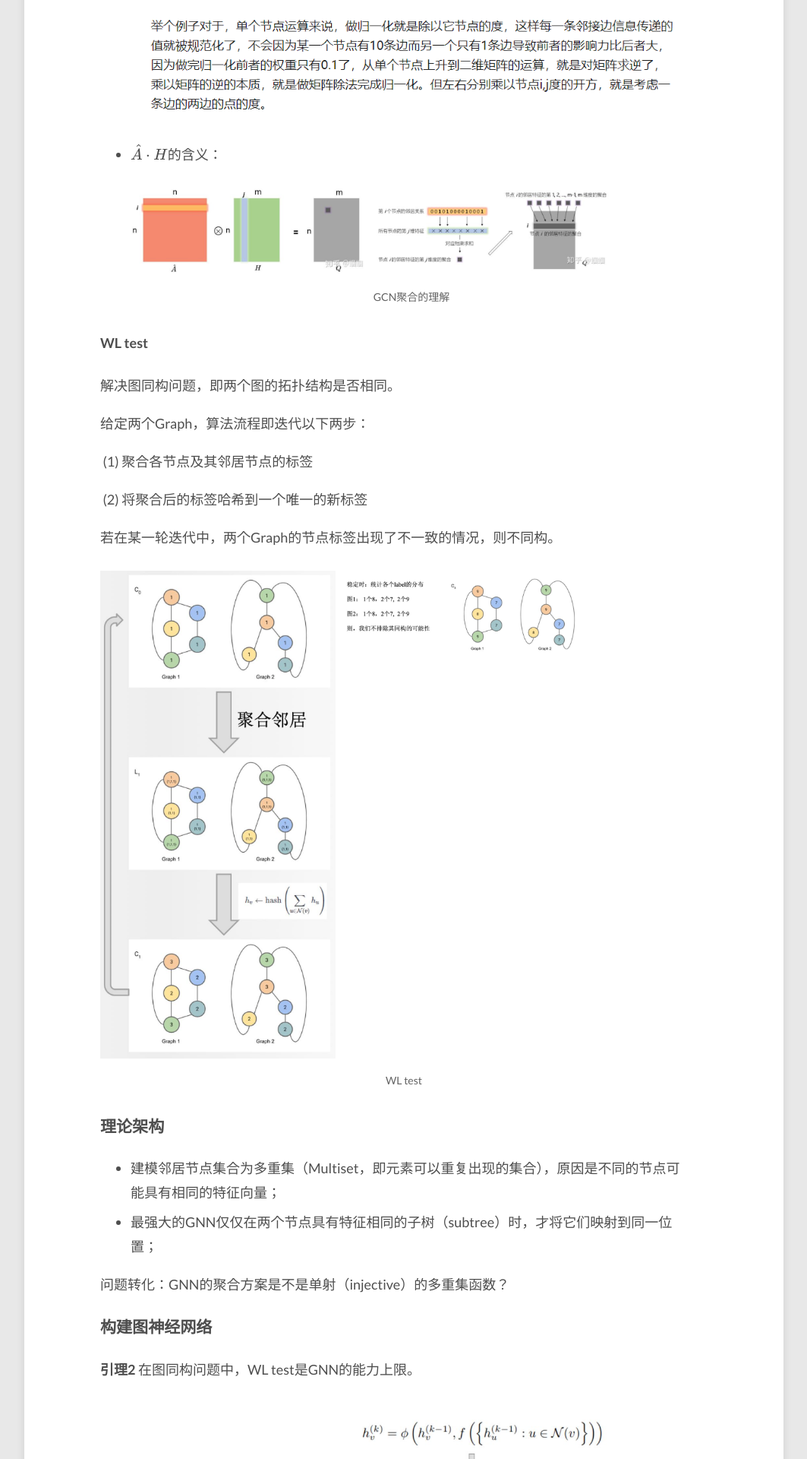
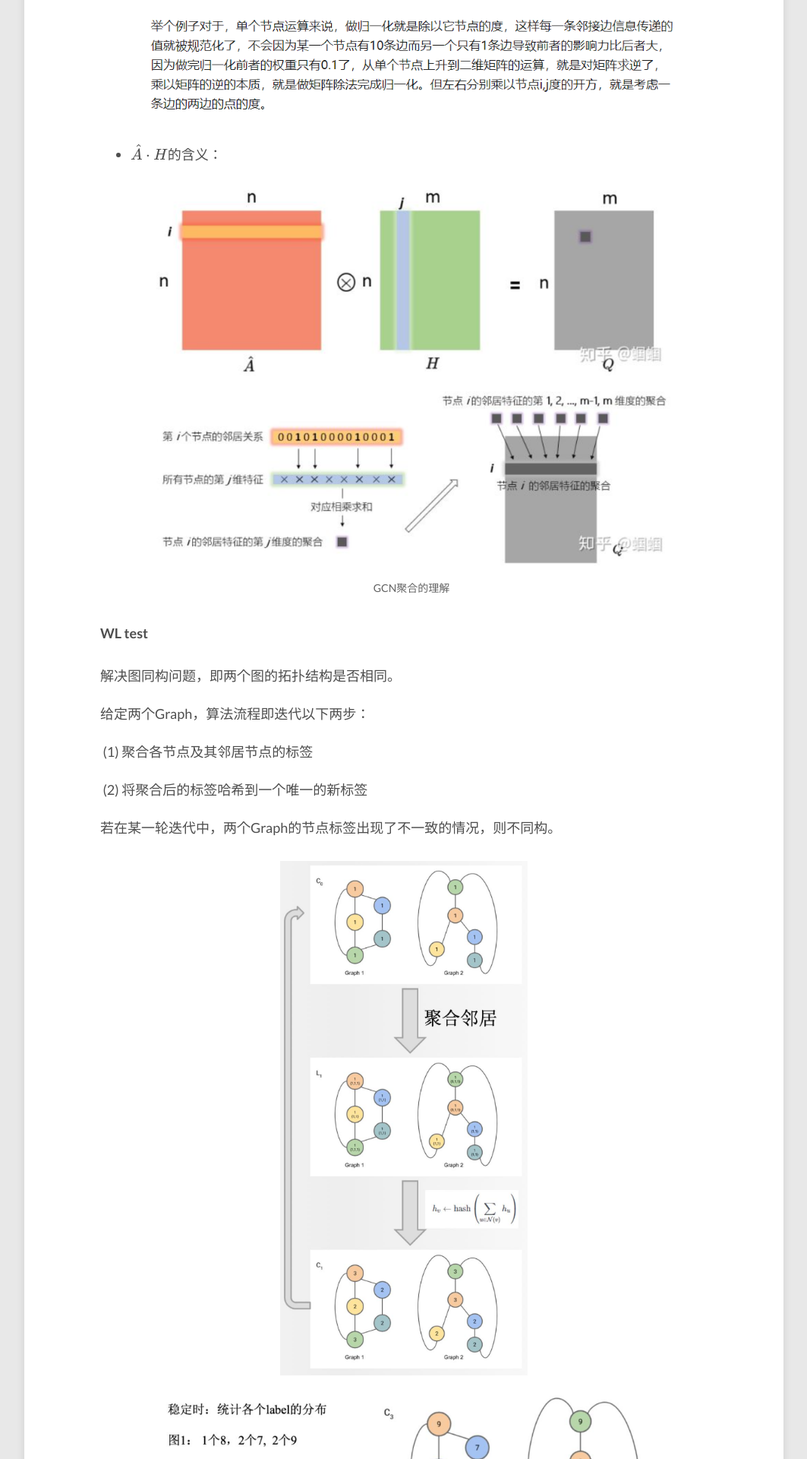
Before and after one commit to E0HYL/BLOG-OF-E0, a Jekyll site: the page built from _posts/2020-06-13-GIN.md, in a window 1280 px wide. Shown: the part 1944-3864 px from the top of the page at 76% size, without its empty margins (108-1171 px from the left). Built offline with Jekyll 4.4.1, drawn with Linux system fonts in a browser that asks for light colours; nearby versions of some CDN libraries; formulas are drawn with MathJax 3; comment, search, counter and statistics services are not loaded.

Commit message:
scale img

```diff
--- a/_posts/2020-06-13-GIN.md
+++ b/_posts/2020-06-13-GIN.md
@@ -56,9 +56,9 @@ $$H^{l+1}=\sigma(\widetilde{D}^{-\frac{1}{2}}\widetilde{A}\widetilde{D}^{-\frac{
 
 - $$\hat{A}\cdot{H}$$的含义：
 
-  <figure class="half">
-  	<img src="{{ site.url }}/images/2020-06-13-GIN/image-20200613233648758.png" alt="image-20200613233648758" />
-  	<img src="{{ site.url }}/images/2020-06-13-GIN/image-20200613233831780.png" alt="image-20200613233831780" />
+  <figure>
+  	<img src="{{ site.url }}/images/2020-06-13-GIN/image-20200613233648758.png" alt="image-20200613233648758" style="zoom: 80%;" />
+  	<img src="{{ site.url }}/images/2020-06-13-GIN/image-20200613233831780.png" alt="image-20200613233831780" style="zoom: 80%;" />
   	<figcaption>GCN聚合的理解</figcaption>
   </figure>
 
@@ -76,9 +76,9 @@ $$H^{l+1}=\sigma(\widetilde{D}^{-\frac{1}{2}}\widetilde{A}\widetilde{D}^{-\frac{
 
 若在某一轮迭代中，两个Graph的节点标签出现了不一致的情况，则不同构。
 
-<figure class="half">
-	<img src="{{ site.url }}/images/2020-06-13-GIN/image-20200613223438407.png" alt="image-20200613223438407" />
-	<img src="{{ site.url }}/images/2020-06-13-GIN/image-20200613224941397.png" alt="image-20200613224941397" />
+<figure>
+	<img src="{{ site.url }}/images/2020-06-13-GIN/image-20200613223438407.png" alt="image-20200613223438407" style="zoom: 75%;" />
+	<img src="{{ site.url }}/images/2020-06-13-GIN/image-20200613224941397.png" alt="image-20200613224941397" style="zoom: 70%;" />
 	<figcaption>WL test</figcaption>
 </figure>
 
@@ -93,7 +93,7 @@ $$H^{l+1}=\sigma(\widetilde{D}^{-\frac{1}{2}}\widetilde{A}\widetilde{D}^{-\frac{
 
 **引理2** 在图同构问题中，WL test是GNN的能力上限。
 
-<figure><img src="{{ site.url }}/images/2020-06-13-GIN/image-20200613222523862.png" alt="image-20200613222523862" style="zoom: 60%;" /></figure>
+<figure><img src="{{ site.url }}/images/2020-06-13-GIN/image-20200613222523862.png" alt="image-20200613222523862" style="zoom: 70%;" /></figure>
 
 **定理3** 满足以下两个条件的GNN可以达到WL test的能力：
 
@@ -132,14 +132,14 @@ $$h_G=CONCAT(READOUT({h_v^{(k)}\vert v\in G})\vert k=0,1,...,K)$$
 
 - MEAN和MAX的局限性
 
-  <figure><img src="{{ site.url }}/images/2020-06-13-GIN/image-20200614012448418.png" alt="image-20200614012448418" style="zoom:60%;" /></figure>
+  <figure><img src="{{ site.url }}/images/2020-06-13-GIN/image-20200614012448418.png" alt="image-20200614012448418" style="zoom:70%;" /></figure>
   > 但是MEAN学习了分布，MAX学习了显著值
 
 ### 实验
 
 (1) 训练集表现
 
-<figure><img src="{{ site.url }}/images/2020-06-13-GIN/image-20200614012903734.png" alt="image-20200614012903734" style="zoom: 80%;" /></figure>
+<figure><img src="{{ site.url }}/images/2020-06-13-GIN/image-20200614012903734.png" alt="image-20200614012903734" /></figure>
 
 (2) 测试集表现
 
@@ -160,7 +160,7 @@ $$h_G=CONCAT(READOUT({h_v^{(k)}\vert v\in G})\vert k=0,1,...,K)$$
 
 > For the deep learning methods and AWL, we report the accuracies reported in the original papers.
 
-<figure><img src="{{ site.url }}/images/2020-06-13-GIN/image-20200614012957413.png" alt="image-20200614012957413" style="zoom:80%;" /></figure>
+<figure><img src="{{ site.url }}/images/2020-06-13-GIN/image-20200614012957413.png" alt="image-20200614012957413" /></figure>
 
 - 数据集备注
   - 前五个数据集：社交网络，后四个：生物信息
```
